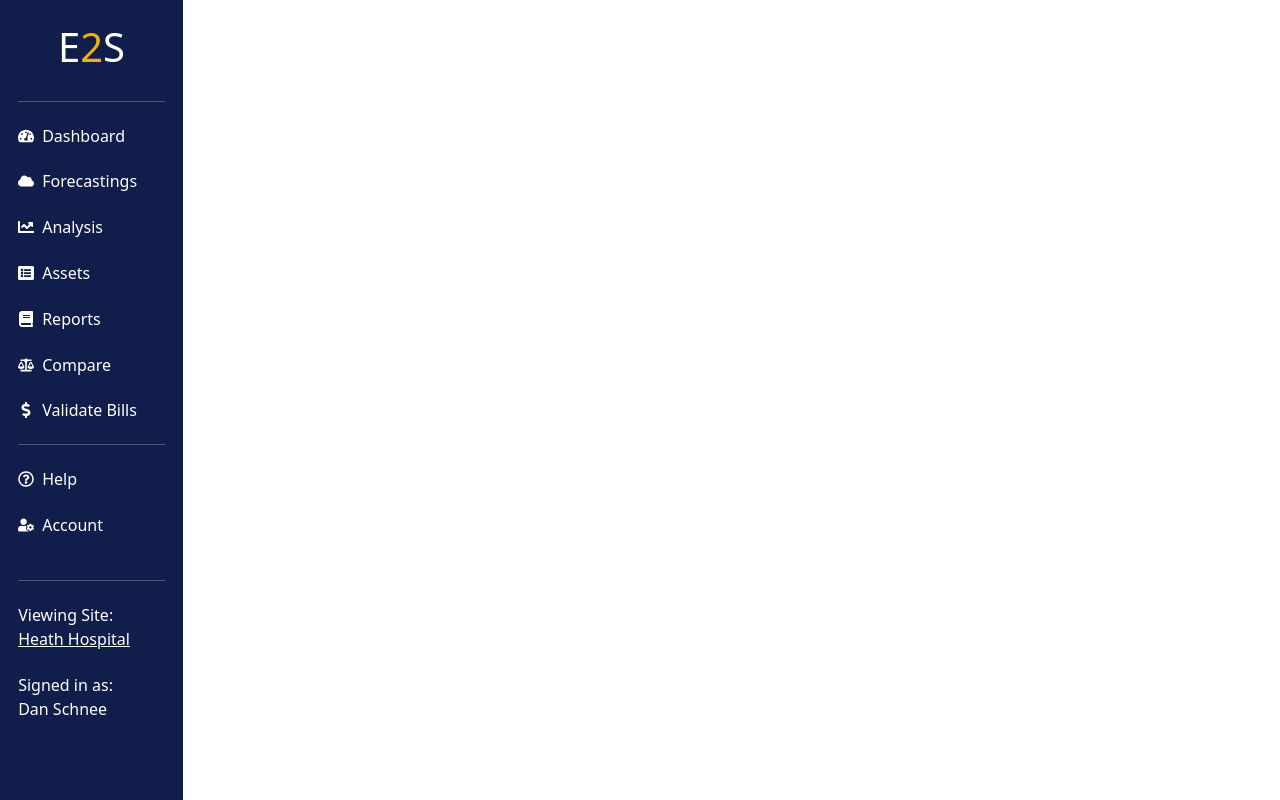
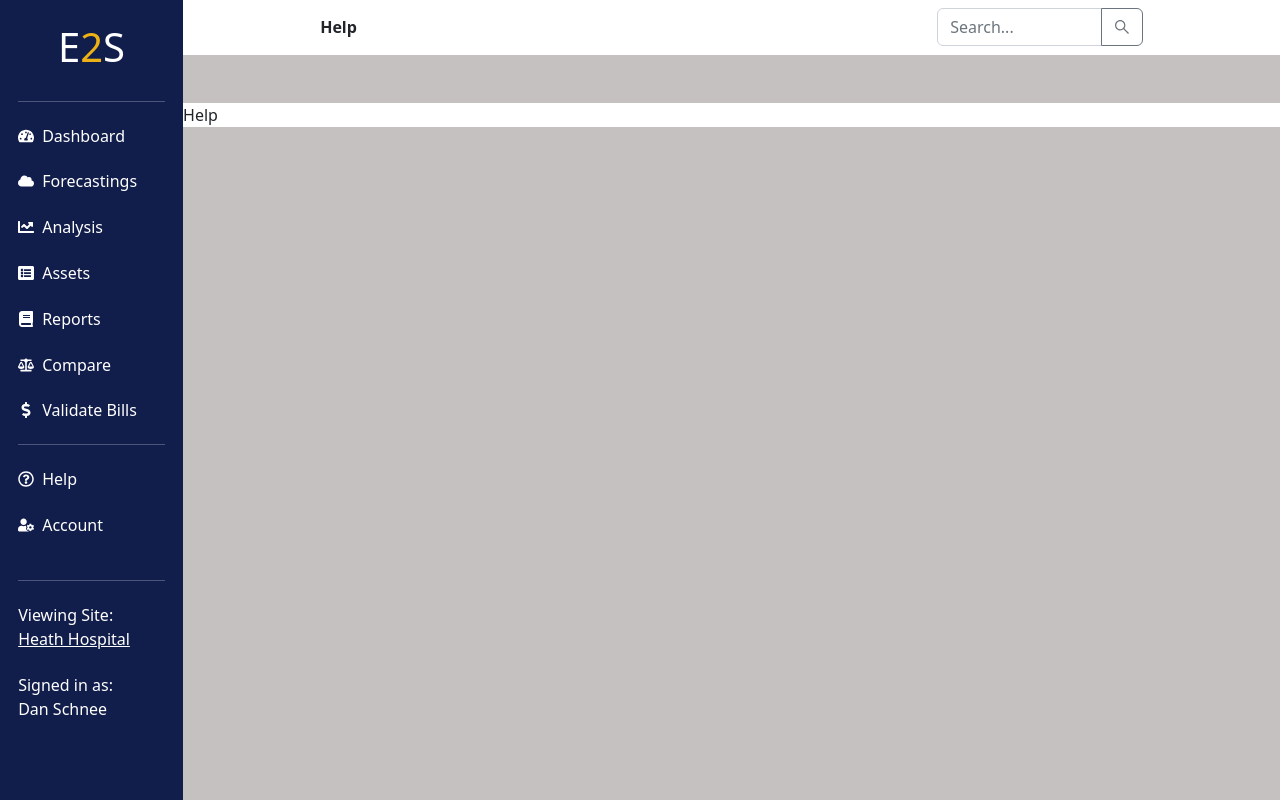
Before and after one commit to Archie-Wilkins/e2s-client-project, a Next.js app: page /help in a window 1280 px wide. Built offline with nearby package versions, Linux system fonts and the light colour scheme.

Commit message:
Finished nav bar pass 1
* Added admin nav bar switching based on whether is admin (need to add api call to determine is admin)
* Create layout shell to make it easier to position elements in correct places
* Added top nav bar with placeholder nav bar

```diff
--- a/pages/_app.js
+++ b/pages/_app.js
@@ -1,8 +1,9 @@
 import React from 'react';
 import 'bootstrap/dist/css/bootstrap.min.css';
-import '../styling/navbar.css';
+import '../styling/sideNavbar.css';
+import '../styling/topNavbar.css';
 import '../styling/colours.css';
-import '../styling/colours.css';
+import '../styling/mainLayout.css';
 import '../styling/text.css';
 
 export default function App({ Component, pageProps }) {
--- a/pages/help.js
+++ b/pages/help.js
@@ -1,15 +1,30 @@
 import Link from "next/link"
-import MasterNavBar from "../public/components/masterNavBar.js"
+import MainLayout from "../public/components/mainLayout.js"
+import React from 'react';
 
 
+class HelpPage extends React.Component {
+    constructor(props) {
+        super(props);
+        this.state = {
+            pageName: 'Help',
+            //Need to change this to get this
+            //infomation from API
+        };
+    }
 
-function HelpPage() {
-    return <div>
-        <MasterNavBar />
-        <p>Help</p>
+    render() {
+        return <div>
+            <MainLayout pageName={this.state.pageName}>
+                <div className="whiteBackground mt-5">
+                    <p>Help</p>
+                </div>
+            </MainLayout >
 
-        <Link href="/contact"><p>Contact-Us Page</p></Link>
-    </div >
+            <Link href="/contact"><p>Contact-Us Page</p></Link>
+        </div >
+    }
+
 }
 
 export default HelpPage
--- /dev/null
+++ b/public/components/mainLayout.js
@@ -0,0 +1,30 @@
+import 'bootstrap/dist/css/bootstrap.min.css';
+import { loadGetInitialProps } from 'next/dist/shared/lib/utils.js';
+import React from 'react';
+import MasterNavBar from './masterNavBar.js';
+import TopNavBar from './topNavBar.js';
+
+class MainLayout extends React.Component {
+    constructor(props) {
+        super(props);
+        this.state = {
+            //Need to change this to get this
+            //infomation from API
+            isAdmin: false,
+        };
+    }
+
+    render() {
+        return <div>
+            <MasterNavBar isAdmin={this.state.isAdmin} />
+            <TopNavBar pageName={this.props.pageName} />
+            <div className="content greyBackground">
+                {this.props.children}
+            </div>
+        </div >
+    }
+
+}
+
+
+export default MainLayout
--- /dev/null
+++ b/public/components/topNavBar.js
@@ -0,0 +1,38 @@
+import 'bootstrap/dist/css/bootstrap.min.css';
+import React from 'react';
+import { FaSistrix } from "react-icons/fa";
+
+
+class TopNavBar extends React.Component {
+    constructor(props) {
+        super(props);
+        this.state = {
+            //No states
+        };
+    }
+
+    enterSearch = () => {
+        {
+            console.log(this.props);
+        }
+    }
+
+    render() {
+        return <div className='whiteBackground topNavBar d-flex justify-content-center '>
+            <div className="d-flex justify-content-between align-items-center w-75 h-100">
+                <p className="p-0 m-0"><b>{this.props.pageName}</b></p>
+
+                <div class="input-group w-25">
+                    <input type="text" className="form-control" placeholder="Search..." aria-label="Username" aria-describedby="search-addon" />
+                    <button class="btn btn-outline-secondary input-group-append d-flex align-items-center" type="button" id="search-addon">
+                        <FaSistrix />
+                    </button>
+                </div>
+            </div>
+        </div >
+    }
+
+}
+
+
+export default TopNavBar
--- a/styling/colours.css
+++ b/styling/colours.css
@@ -5,6 +5,9 @@
 .whiteBackground {
     background-color: #FFFFFF;
 }
+.greyBackground {
+    background-color: #c5c1c1
+}
 .whiteText {
     color: #FFFFFF;
 }
--- /dev/null
+++ b/styling/mainLayout.css
@@ -0,0 +1,7 @@
+.content {
+    position: absolute;
+    left: 20ch;
+    width: calc(100vw - 20ch);
+    top: 6ch;
+    height: calc(100vh - 6ch);
+}
--- /dev/null
+++ b/styling/topNavbar.css
@@ -0,0 +1,9 @@
+.topNavBar {
+    margin-left: 20ch;
+    width: calc(100vw - 20ch);
+    height: 6ch;
+}
+
+.searchBar {
+    border: 0px solid;
+}
```
Also changed, not shown: styling/sideNavbar.css (renamed from styling/navbar.css).
